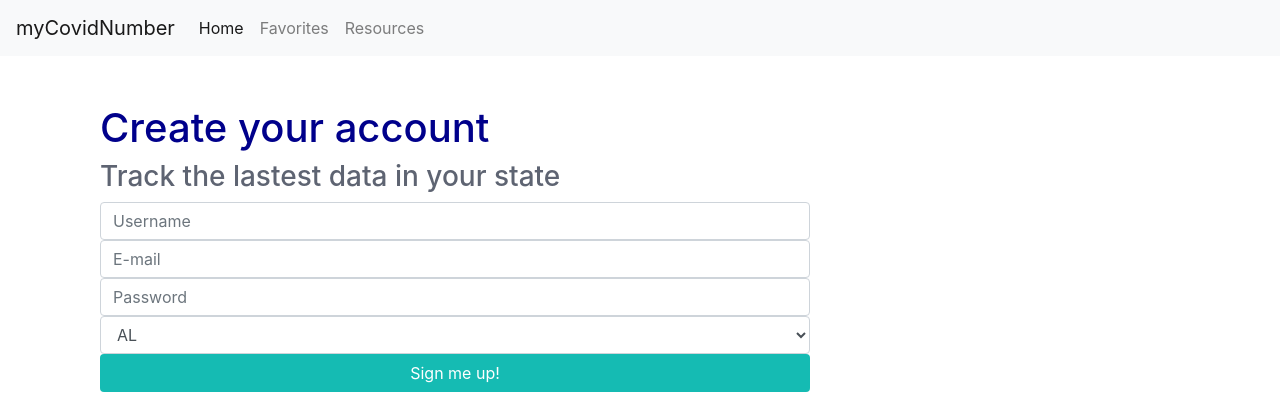
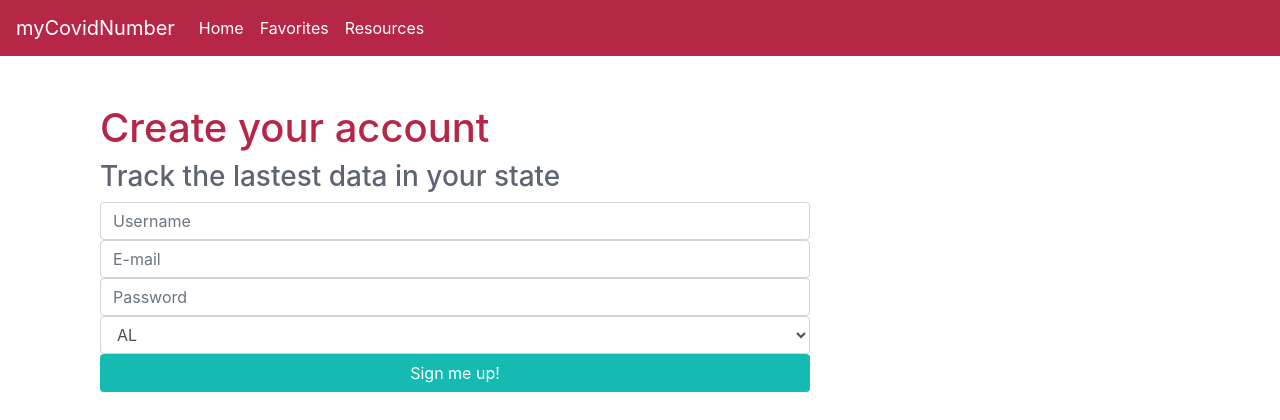
Before and after one commit to beckySchmitty/capstone_one, a Flask app: page /signup in a window 1280 px wide. Shown: the top 420 px of the page. Run offline with Flask 2, Linux system fonts and the light colour scheme; some libraries are stand-ins or nearby versions.

Commit message:
drafting new UI model

```diff
--- a/static/app.css
+++ b/static/app.css
@@ -1,7 +1,7 @@
 /* ********************************** Nav */
 
 .navbar-custom {
-    background-color: #15bbb3;
+    background-color: #b62747;
     color: white;
 }
 
@@ -81,7 +81,7 @@
 
 
 h1 {
-    color: darkblue;
+    color: #b62747;
 }
 
 h3 {
@@ -93,4 +93,4 @@ h3 {
     height:auto;
 }
 
-/* ************************************** blurr */
+/* ************************************** welcomepage */
--- a/static/app.js
+++ b/static/app.js
@@ -3,13 +3,13 @@ $(function() {
 });
 
 
-// // WELCOME
-// let $welcomePage = $("#welcome")
+// WELCOME
+let $welcomePage = $("#welcome")
 
-// if ($welcomePage) {
-//   $("body").css("background-color", "white");
+if ($welcomePage) {
+  $("body").css("background-image", "https://images.unsplash.com/photo-1585378335564-c220f04a9ad0?ixid=MXwxMjA3fDB8MHxwaG90by1wYWdlfHx8fGVufDB8fHw%3D&ixlib=rb-1.2.1&auto=format&fit=crop&w=1834&q=80");
 
-// }
+}
 
 
 // BUTTONS
--- a/templates/base.html
+++ b/templates/base.html
@@ -16,7 +16,7 @@
 
     <!-- NAV -->
 
-      <nav class="navbar navbar-expand-lg navbar-light bg-light">
+      <nav class="navbar navbar-expand-lg navbar-custom">
         <a class="navbar-brand" href="/">myCovidNumber</a>
         <button class="navbar-toggler" type="button" data-toggle="collapse" data-target="#navbarTogglerDemo02" aria-controls="navbarTogglerDemo02" aria-expanded="false" aria-label="Toggle navigation">
           <span class="navbar-toggler-icon"></span>
@@ -57,10 +57,9 @@
 
 <div class="container mt-5">
   {% block content %}
-  <!-- put  content here -->
+  put  content here
   {% endblock %}
 </div>
-
 
 <script src="https://code.jquery.com/jquery-3.5.1.slim.min.js" integrity="sha384-DfXdz2htPH0lsSSs5nCTpuj/zy4C+OGpamoFVy38MVBnE+IbbVYUew+OrCXaRkfj" crossorigin="anonymous"></script>
 <script src="https://cdn.jsdelivr.net/npm/bootstrap@4.5.3/dist/js/bootstrap.bundle.min.js" integrity="sha384-ho+j7jyWK8fNQe+A12Hb8AhRq26LrZ/JpcUGGOn+Y7RsweNrtN/tE3MoK7ZeZDyx" crossorigin="anonymous"></script><script src="https://unpkg.com/axios/dist/axios.js"></script>
--- a/templates/resources.html
+++ b/templates/resources.html
@@ -5,8 +5,7 @@
 <div class="container">
     <div class="row">
       <div class="col">
-        1 of 2
-      </div>
+        <img class="responsive-welcome" src=https://images.unsplash.com/photo-1588852732799-de793c9c63a4?ixid=MXwxMjA3fDB8MHxwaG90by1wYWdlfHx8fGVufDB8fHw%3D&ixlib=rb-1.2.1&auto=format&fit=crop&w=800&q=80"" alt="art saying stop the spread of disinformation">      </div>
       <div class="col">
         2 of 2
       </div>
```
Also changed, not shown: templates/welcome.html (+17 -18 lines).
